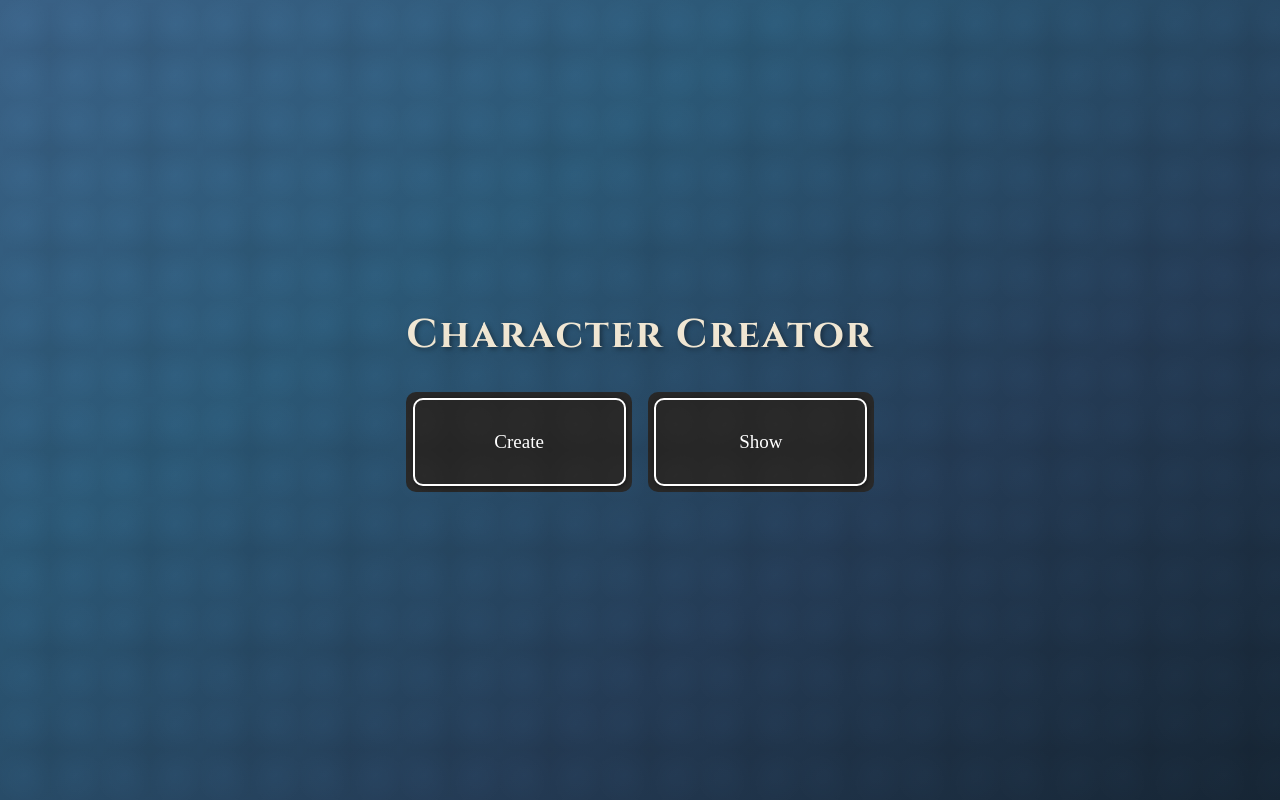
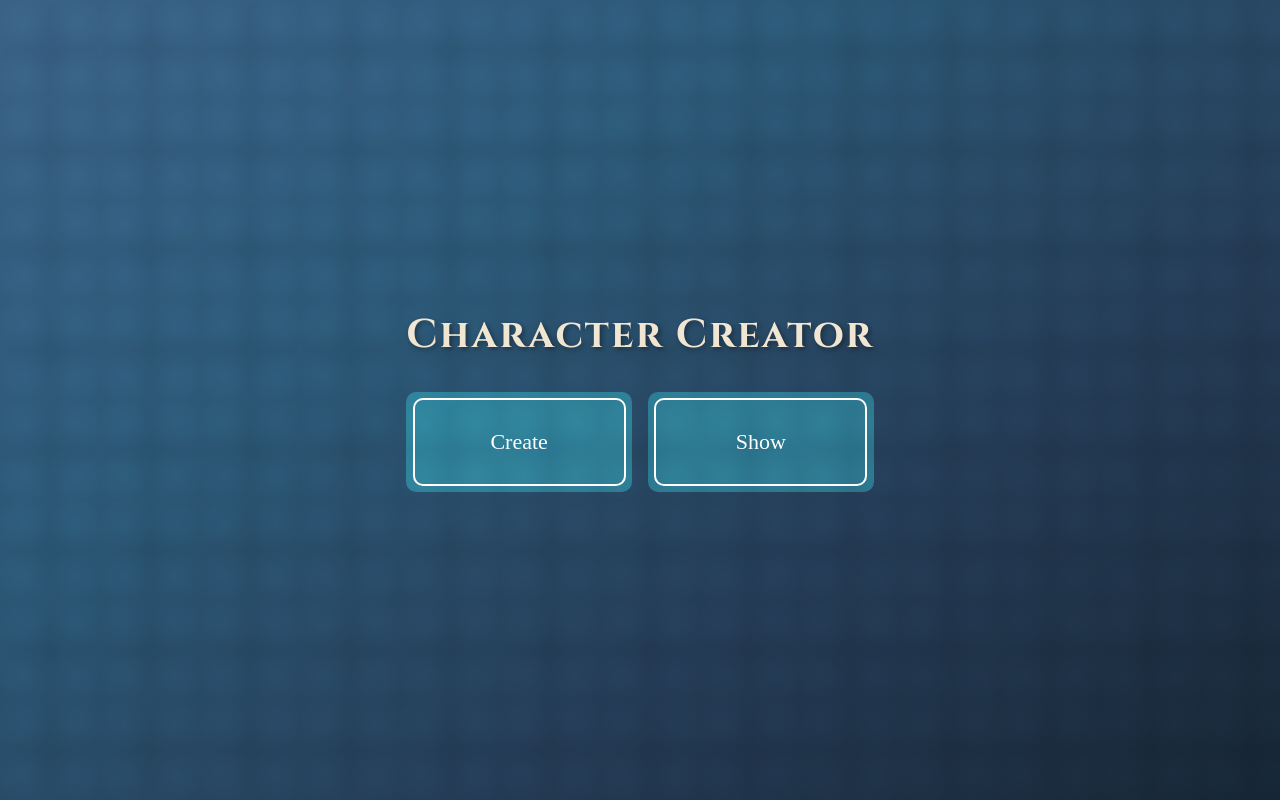
Before and after one commit to Espadv69/Character-Creator, a React (Vite) app: page / in a window 1280 px wide. Built offline with nearby package versions, Linux system fonts and the light colour scheme; a web font is replaced by a local one.

Commit message:
style: update button styles and hover effects for improved interactivity

```diff
--- a/src/components/css/Menu.css
+++ b/src/components/css/Menu.css
@@ -1,56 +1,80 @@
-/* Menú principal */
 .menu {
   min-height: 100dvh;
+
   display: grid;
   place-content: center;
 }
 
-/* Título del menú */
 .h1-menu-title {
   font-family: 'Cinzel', serif;
   font-size: 2.5rem;
+  color: #f0e6d2;
+
   text-align: center;
-  color: #f0e6d2;
-  text-shadow: 2px 2px 5px rgba(0, 0, 0, 0.4);
   letter-spacing: 2px;
   margin-bottom: 20px;
   padding-bottom: 10px;
+
+  text-shadow: 2px 2px 5px rgba(0, 0, 0, 0.4);
 }
 
-/* Contenedor de botones del menú */
 .container-buttons-menu {
   display: grid;
   grid-template-columns: repeat(2, 1fr);
   gap: 1rem;
 }
 
-/* Botón contenedor */
 .container-button-menu {
   width: 100%;
   height: 100px;
   padding: 0.4rem;
+
   display: flex;
   justify-content: center;
-  background: #272727;
+
+  background: #3befff4f;
   border-radius: 10px;
 }
 
-/* Botón */
 .button-menu {
   cursor: pointer;
+  position: relative;
+
   width: 100%;
   height: 100%;
+
   border: 2px solid #ffffff;
   border-radius: 10px;
-  font-size: 19px;
+  font-size: 22px;
   font-family: 'IM Fell English';
   color: #ffffff;
   background: transparent;
-  box-shadow: 1px 1px 5px rgba(0, 0, 0, 0.5);
-  transition: transform 0.3s ease-in-out;
+
+  overflow: hidden;
+  transition: all 0.3s ease-in-out;
 }
 
-/* Efecto hover del botón */
+.button-menu::before {
+  content: '';
+  position: absolute;
+
+  width: 100%;
+  height: 100%;
+
+  left: 0;
+  top: -100%;
+
+  border-radius: 100%;
+  background: #11588f;
+  z-index: -1;
+}
+
+.button-menu:hover::before {
+  top: 0;
+  border-radius: 0;
+  transition: all 0.3s ease-in-out;
+}
+
 .button-menu:hover {
-  transform: scale(0.94);
+  transform: scale(0.97);
 }
```
